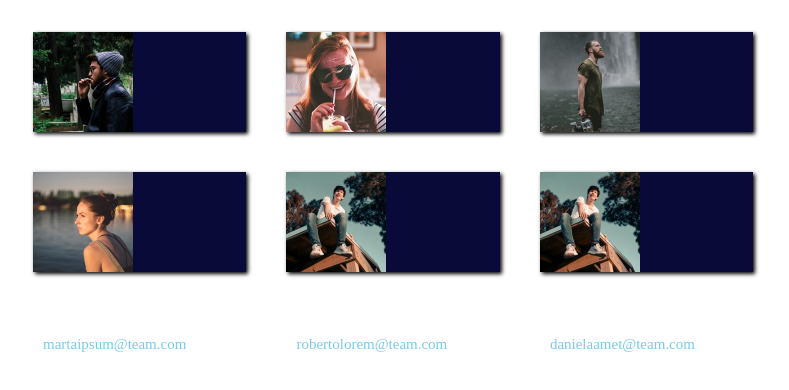
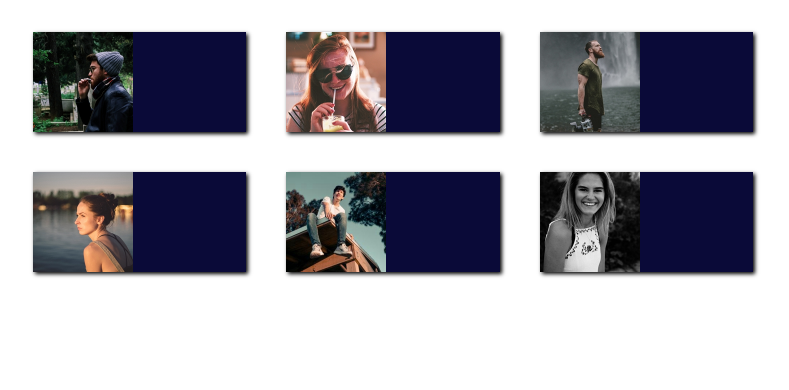
Before and after one commit to AlessioCalabrese1/html-css-float-cards, a plain HTML site: page index.html in a window 1280 px wide. Shown: the part 178-568 px from the top of the page, without its empty margins (243-1032 px from the left). Drawn offline with nearby package versions, Linux system fonts and the light colour scheme.

Commit message:
Rifiniture

```diff
--- a/index.html
+++ b/index.html
@@ -101,7 +101,7 @@
 
             <div class="fleft etichetta">
 
-                <img class="fleft" src="./img/male3.png" alt="male 2">
+                <img class="fleft" src="./img/female3.png" alt="female 3">
 
                 <div class="testo font">
                     <div class="nome">
--- a/style.css
+++ b/style.css
@@ -47,6 +47,7 @@ a{
     color: white;
     margin: 20px;
     box-shadow: 2px 2px 4px black;
+    overflow: auto;
 }
 
 img{
```
